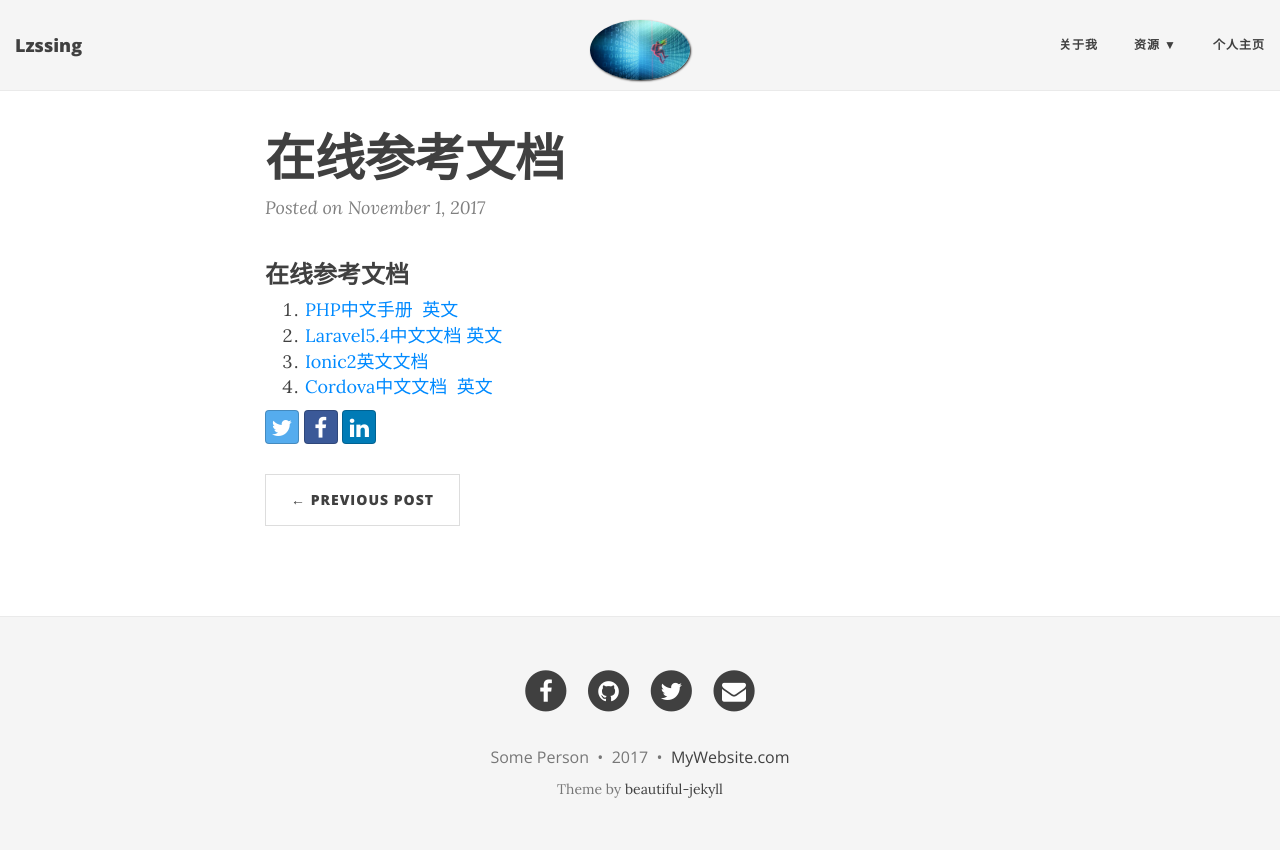
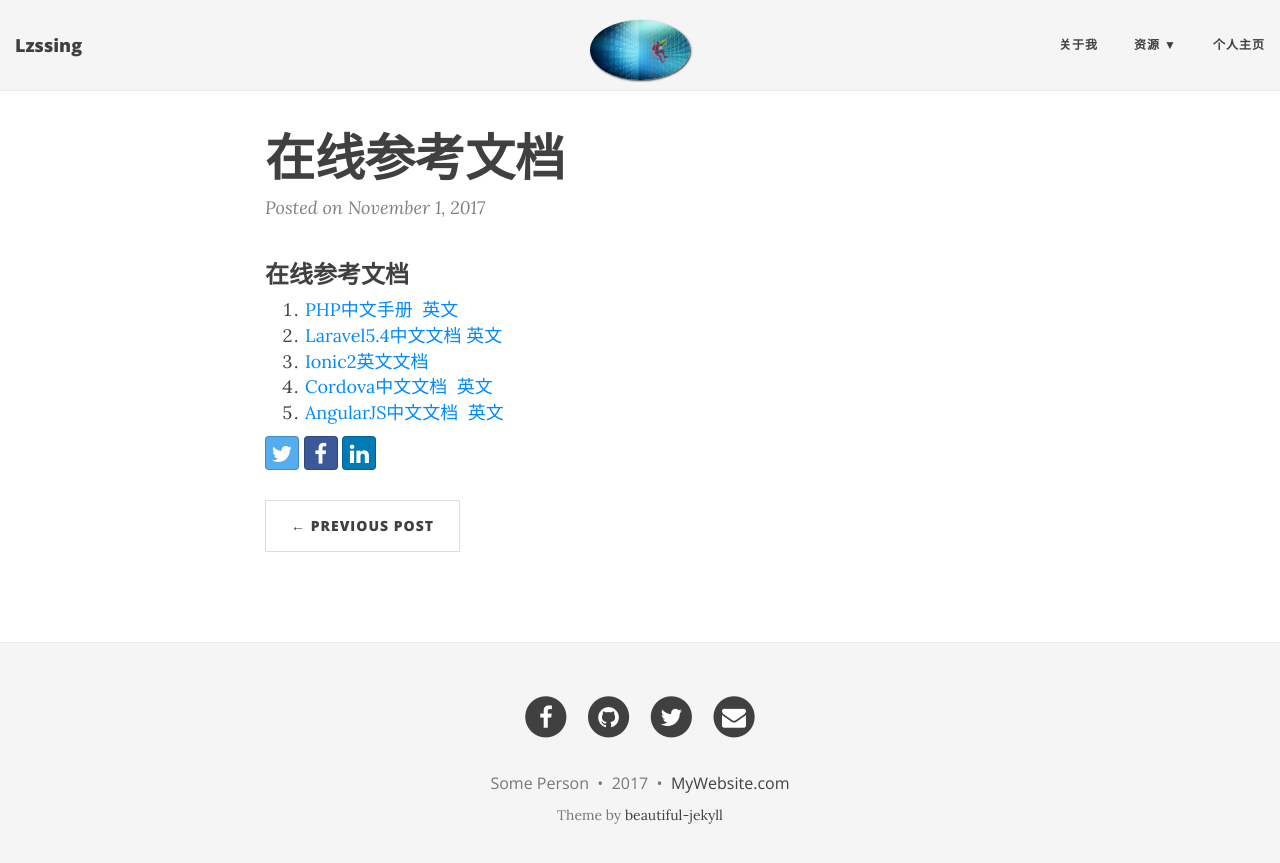
Before and after one commit to lzssing/lzssing.github.io, a Jekyll site: the page built from _posts/2017-11-1-在线参考文档.md, in a window 1280 px wide. Shown: the top 863 px of the page. Built offline with Jekyll 4.4.1, drawn with Linux system fonts in a browser that asks for light colours; nearby versions of some CDN libraries.

Commit message:
Update 2017-11-1-在线参考文档.md

```diff
--- a/_posts/2017-11-1-在线参考文档.md
+++ b/_posts/2017-11-1-在线参考文档.md
@@ -3,3 +3,4 @@
 2. [Laravel5.4中文文档](http://laravelacademy.org/laravel-docs-5_4) [英文](https://laravel.com/docs/5.4)
 3. [Ionic2英文文档](http://ionicframework.com/docs/)
 4. [Cordova中文文档](http://cordova.axuer.com/docs/zh-cn/latest/)  [英文](http://cordova.apache.org/docs/en/latest/)
+5. [AngularJS中文文档](https://www.angular.cn/docs)  [英文](https://angularjs.org/)
```
